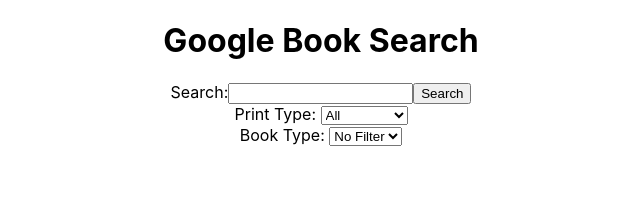
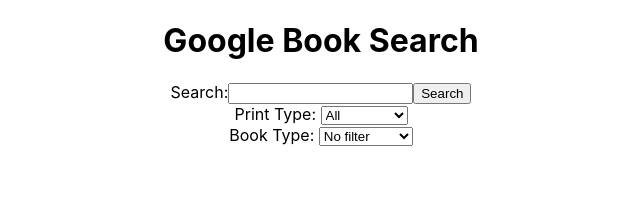
Before and after one commit to thinkful-ei-gecko/William-JamesL-GoogleBook-API, a React (Create React App) app in the folder googlebook/: page / in a window 1280 px wide. Shown: the top 217 px of the page, without its empty margins (319-959 px from the left). Built offline with nearby package versions, Linux system fonts and the light colour scheme.

Commit message:
functionality complete

```diff
--- a/googlebook/src/App.js
+++ b/googlebook/src/App.js
@@ -17,7 +17,7 @@
   ],
     searchTerm: '',
     printType: '',
-    bookType:'No filter'
+    bookType:''
   }
 
   // setSearchTerm = (userInput) => {
@@ -47,6 +47,9 @@
         books: data.items
       })
     })
+    .catch(err => {
+      alert(`Error: ${err.message}`);
+    })
   }
 
   handlePrintFilter = (e) => {
@@ -65,6 +68,30 @@
         books: data.items
       })
     })
+    .catch(err => {
+      alert(`Error: ${err.message}`);
+    })
+  }
+
+  handleBookFilter = (e) => {
+    this.setState({
+      bookType: e.target.value
+    })
+    fetch(`https://www.googleapis.com/books/v1/volumes?q=${this.state.searchTerm}?filter=${this.state.bookType}`)
+    .then(res=>{
+      if(res.ok){
+        return res.json()
+      }
+      return Promise.reject('Something went wrong')
+    })
+    .then(data => {
+      this.setState({
+        books: data.items
+      })
+    })
+    .catch(err => {
+      alert(`Error: ${err.message}`);
+    })
   }
 
   render() {
@@ -76,6 +103,7 @@
           searchUpdate={this.handleChange}
           state={this.state}
           printFilter={this.handlePrintFilter}
+          bookFilter={this.handleBookFilter}
         />
 
         <ul className="book-list">
--- a/googlebook/src/Components/BookType.js
+++ b/googlebook/src/Components/BookType.js
@@ -4,9 +4,13 @@
     return (
         <div>
             <label htmlFor="book-type">Book Type: </label>
-            <select name="book-type" id="book-type">
-                <option value="">No Filter</option>
-                {/* {bookOptions} */}
+            <select onChange={props.bookFilter} name="book-type" id="book-type">
+                <option value="">No filter</option>
+                <option value="partial">partial</option>
+                <option value="full">full</option>
+                <option value="free-ebooks">free ebooks</option>
+                <option value="paid-ebooks">paid ebooks</option>
+                <option value="ebooks">ebooks</option>
             </select>
         </div>
     )
--- a/googlebook/src/Components/Filter.js
+++ b/googlebook/src/Components/Filter.js
@@ -7,7 +7,7 @@
     <div className ='filter'>
       <form className='filter'>
         <PrintType printFilter={props.printFilter}/>
-        <BookType />
+        <BookType bookFilter={props.bookFilter}/>
       </form>
     </div>
   )
--- a/googlebook/src/Components/Header.js
+++ b/googlebook/src/Components/Header.js
@@ -15,6 +15,7 @@
       />
       <Filter
         printFilter={props.printFilter}
+        bookFilter={props.bookFilter}
       />
     </header>
   )
```
